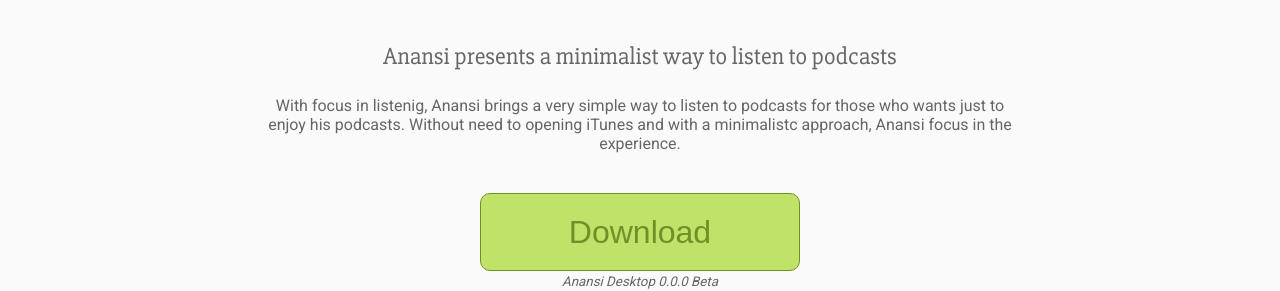
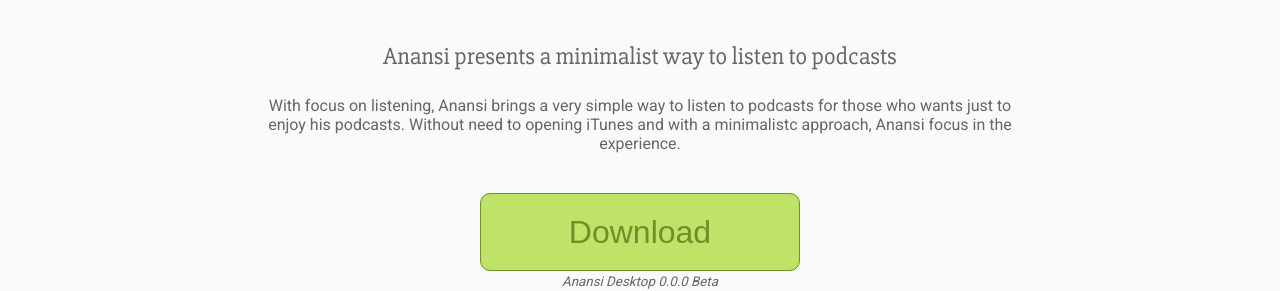
Before and after one commit to AnansiPodcast/AnansiPodcast.github.io, a Jekyll site: the page built from index.html, in a window 1280 px wide. Shown: the part 847-1138 px from the top of the page. Built offline with Jekyll 4.4.1, drawn with Linux system fonts in a browser that asks for light colours; nearby versions of some CDN libraries; some web fonts are replaced.

Commit message:
Home page typo

```diff
--- a/index.html
+++ b/index.html
@@ -7,14 +7,14 @@
 
 <div id="home-container">
   <h3>Anansi presents a minimalist way to listen to podcasts</h3>
-  <p>With focus in listenig, Anansi brings a very simple way to listen to podcasts for those who wants just to enjoy his podcasts. Without need to opening iTunes and with a minimalistc approach, Anansi focus in the experience.</p>
+  <p>With focus on listening, Anansi brings a very simple way to listen to podcasts for those who wants just to enjoy his podcasts. Without need to opening iTunes and with a minimalistc approach, Anansi focus in the experience.</p>
 
   <div class="button-container">
     <button>Download</button><br />
     <small>Anansi Desktop 0.0.0 Beta</small>
   </div>
 
-  <p>Anansi is in open beta. Found a bug? Report <a href="https://github.com/AnansiPodcast/bugs/issues">here</a>.</p>
+  <p>Anansi is in open beta. Found a bug? Report <a href="https://github.com/AnansiPodcast/desktop/issues">here</a>.</p>
 </div>
 
 {% include footer.html %}
```
